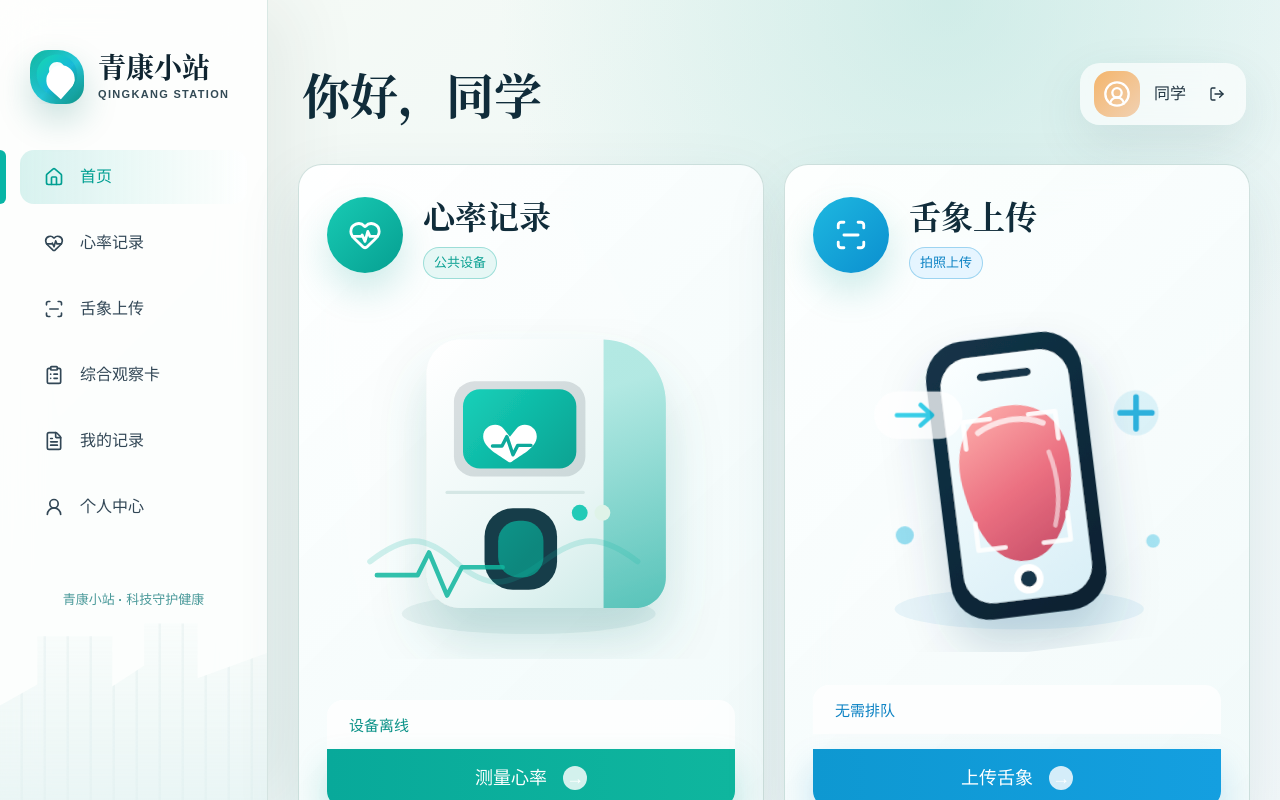
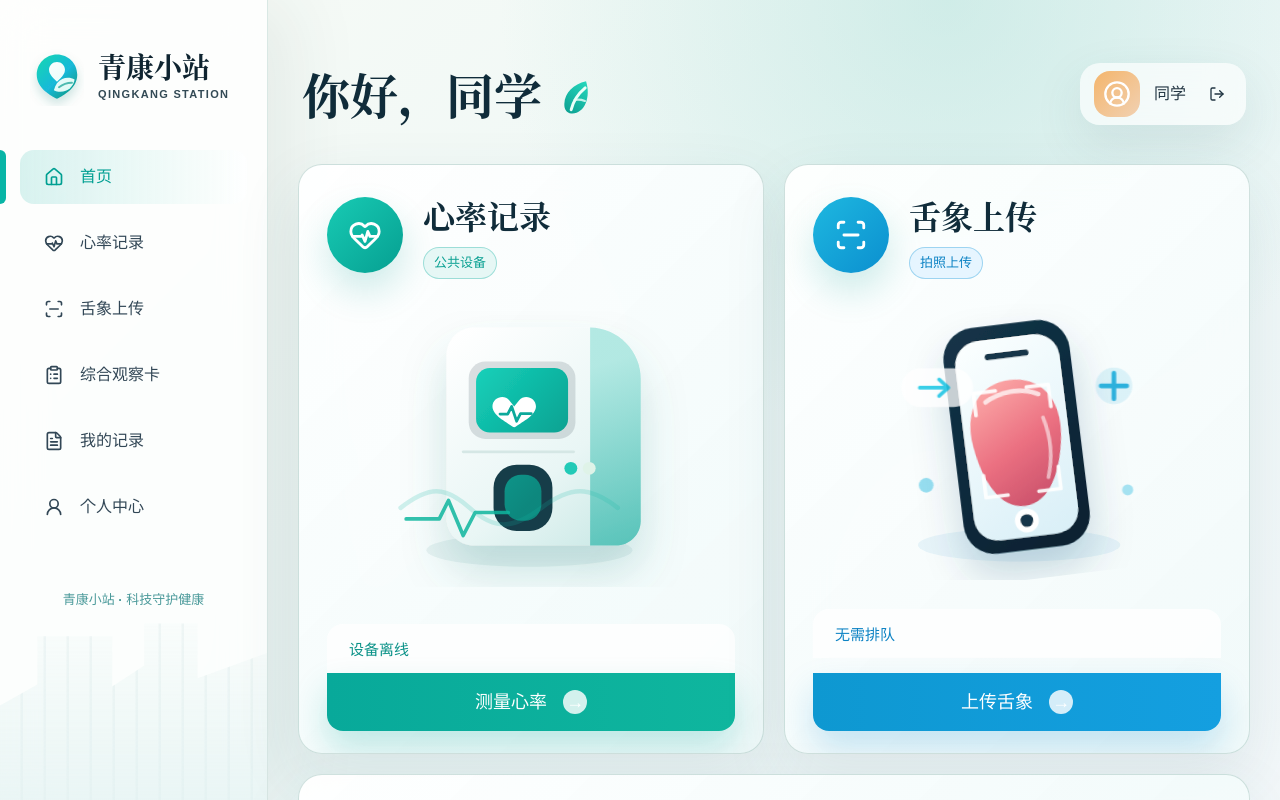
Before and after one commit to RinoPaw/qingkang-station, a React (Vite) app in the folder qingkang_web/: page / in a window 1280 px wide. Shown: the top 800 px of the page. Built offline with nearby package versions, Linux system fonts and the light colour scheme; no server answers.

Commit message:
Style refined SVG home assets

```diff
--- a/qingkang_web/src/styles/home-overrides.css
+++ b/qingkang_web/src/styles/home-overrides.css
@@ -1,3 +1,21 @@
+.home-logo-mark {
+  display: inline-flex;
+  align-items: center;
+  justify-content: center;
+  border-radius: 0;
+  background: transparent;
+  box-shadow: none;
+}
+
+.home-logo-mark::after {
+  display: none;
+}
+
+.home-logo-svg {
+  width: 58px;
+  height: 58px;
+}
+
 .home-head-row {
   display: flex;
   align-items: center;
@@ -18,6 +36,20 @@
 .home-head-row .home-user-pill {
   min-height: 56px;
   padding: 8px 12px 8px 14px;
+}
+
+.home-leaf-mark {
+  display: inline-flex;
+  width: 44px;
+  height: 44px;
+  margin-left: 12px;
+  vertical-align: -6px;
+  transform: none;
+}
+
+.home-leaf-svg {
+  width: 100%;
+  height: 100%;
 }
 
 .home-user-logout {
@@ -53,17 +85,12 @@
   min-height: 250px;
   align-items: center;
   justify-content: center;
-  padding: 18px 0 8px;
+  padding: 10px 0 4px;
 }
 
-.home-card-body.is-simple .device-illustration {
-  width: 154px;
-  height: 218px;
-}
-
-.home-card-body.is-simple .phone-illustration {
-  width: 138px;
-  height: 258px;
+.home-hero-illustration {
+  width: min(360px, 82%);
+  max-height: 276px;
 }
 
 .home-live-status {
```
